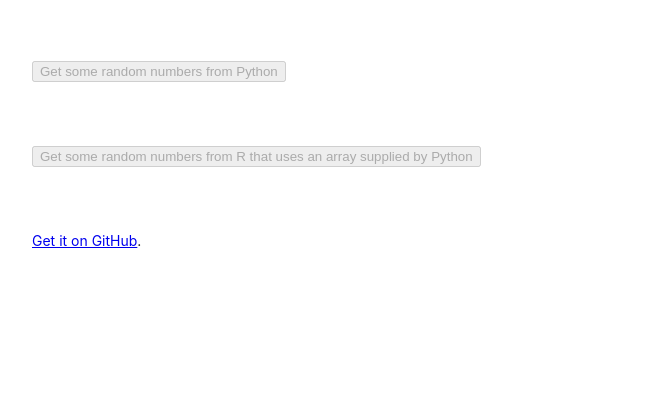
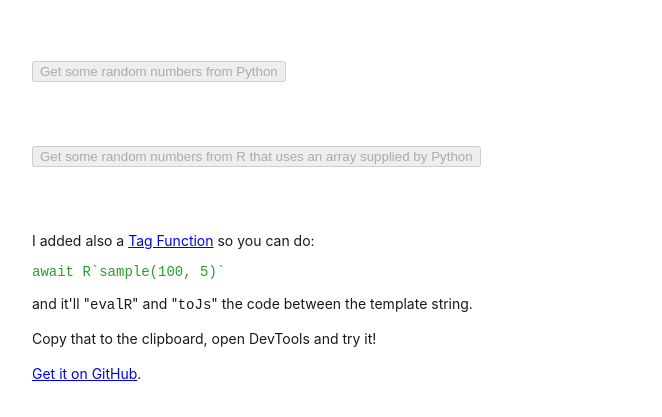
Before and after one commit to hrbrmstr/slightly-more-than-minimal, a website: page index.html in a window 1280 px wide. Shown: the part 173-590 px from the top of the page, without its empty margins (202-864 px from the left). Drawn offline with Linux system fonts and the light colour scheme.

Commit message:
chore: done for the night

```diff
--- a/index.html
+++ b/index.html
@@ -32,7 +32,17 @@
 <pre class="text-output" id="rpy-output">&nbsp;</pre>
 </div>
 
-<a href="https://github.com/hrbrmstr/slightly-more-than-minimal/tree/batman">Get it on GitHub</a>.
+I added also a <a href="https://developer.mozilla.org/en-US/docs/Web/JavaScript/Reference/Template_literals#tagged_templates">Tag Function</a> so you can do:
+
+<pre class="text-output">
+await R`sample(100, 5)`
+</pre>
+
+<p>and it'll "<code>evalR</code>" and "<code>toJs</code>" the code between the template string.</p>
+
+<p>Copy that to the clipboard, open DevTools and try it!</p>
+
+<p><a href="https://github.com/hrbrmstr/slightly-more-than-minimal/tree/batman">Get it on GitHub</a>.</p>
 
 </body>
 </html>
```
